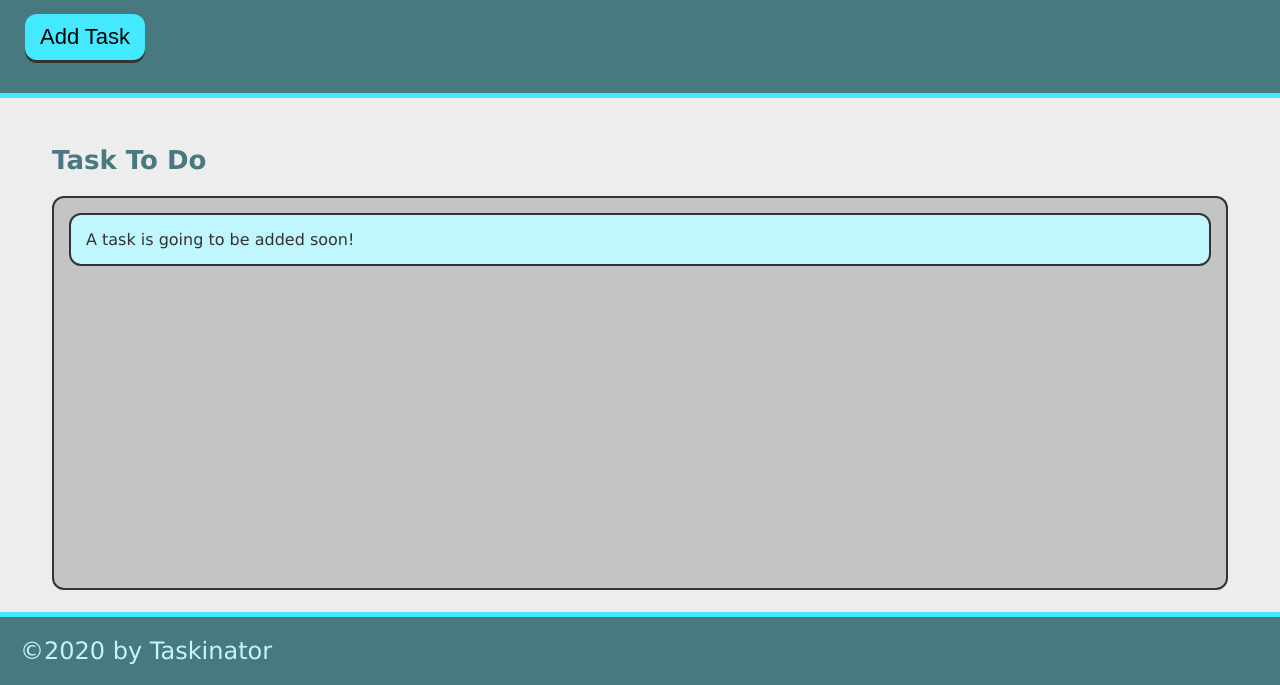
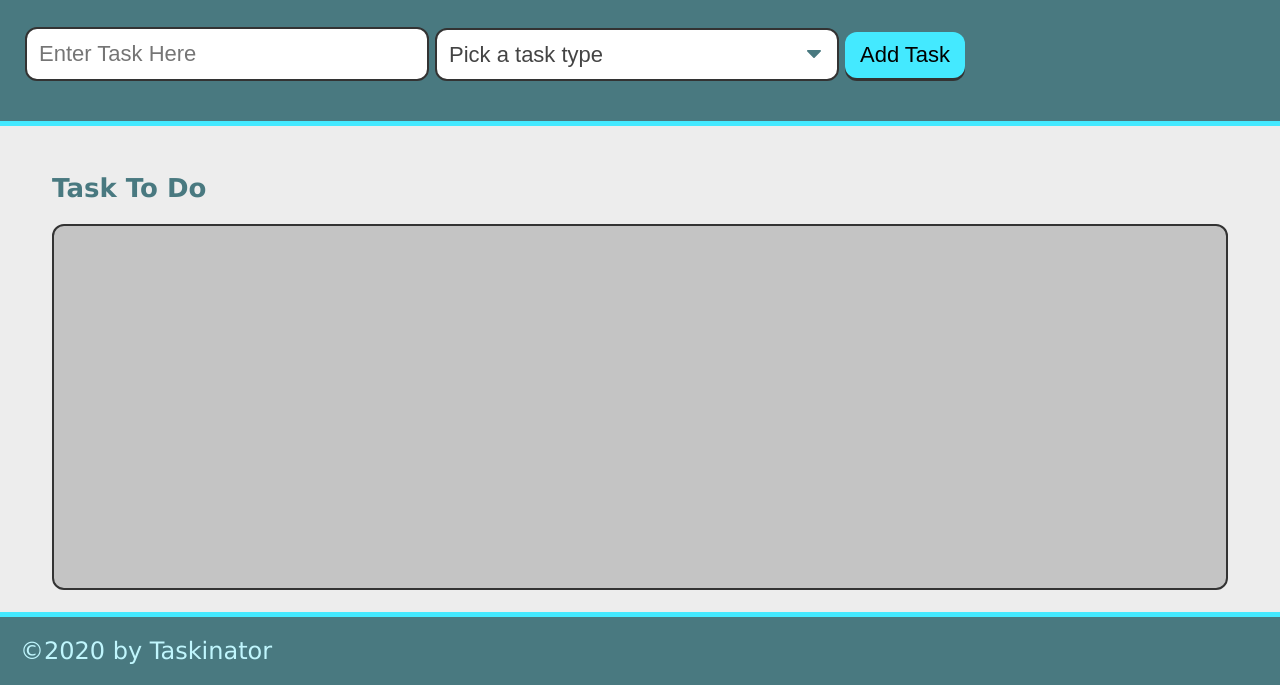
Before and after one commit to Rwillford/taskinator, a plain HTML site: page index.html in a window 1280 px wide. Shown: the part 115-800 px from the top of the page. Drawn offline with Linux system fonts and the light colour scheme.

Commit message:
random commit

```diff
--- a/assets/js/script.js
+++ b/assets/js/script.js
@@ -1,11 +1,14 @@
-var buttonEl = document.querySelector("#save-task");
+var formEl = document.querySelector("#task-form");
 var tasksToDoEl = document.querySelector("#tasks-to-do");
 
-var createTaskHandler = function() {
+var createTaskHandler = function(event) {
+
+    event.preventDefault();
+
     var listItemEl = document.createElement("li");
     listItemEl.className = "task-item";
     listItemEl.textContent = "This is a new task.";
     tasksToDoEl.appendChild(listItemEl);
 };
 
-buttonEl.addEventListener("click", createTaskHandler);
+formEl.addEventListener("submit", createTaskHandler);
--- a/index.html
+++ b/index.html
@@ -13,17 +13,29 @@
     <header>
         <h1 class="page-title">Taskinator</h1>
         <p>Click the button below to add a new task!</p>
-        <button class="btn" id="save-task">Add Task</button>
+        <form id="task-form">
+            <div class="form-group">
+                <input type="text" name="task-name" placeholder="Enter Task Here" />
+            </div>
+            <div class="form-group">
+                <select name="task-type" class="select-dropdown">
+                    <option value="" disabled selected>Pick a task type</option>
+                    <option value="Print">Print</option>
+                    <option value="Web">Web</option>
+                    <option value="Mobile">Mobile</option>
+                </select>
+            </div>
+            <div class="form-group">
+                <button class="btn" id="save-task">Add Task</button>
+            </div>
+        </form>
+
     </header>
 
     <main class="page-content">
         <section class="task-list-wrapper">
             <h2 class="list-title">Task To Do</h2>
-            <ul class="task-list" id="tasks-to-do">
-                <li class="task-item">
-                    A task is going to be added soon!
-                </li>
-            </ul>
+            <ul class="task-list" id="tasks-to-do"></ul>
         </section>
     </main>
 
```
